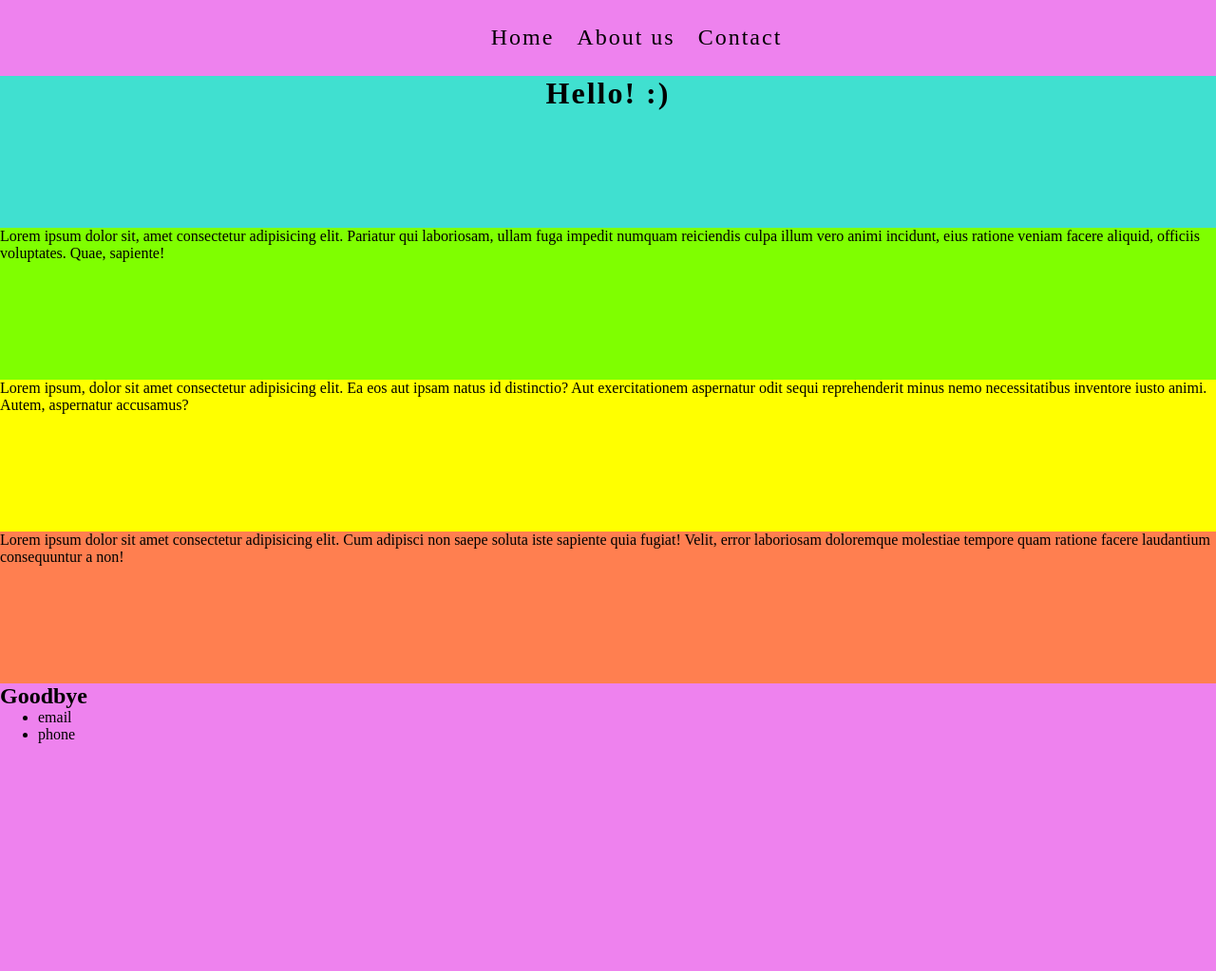
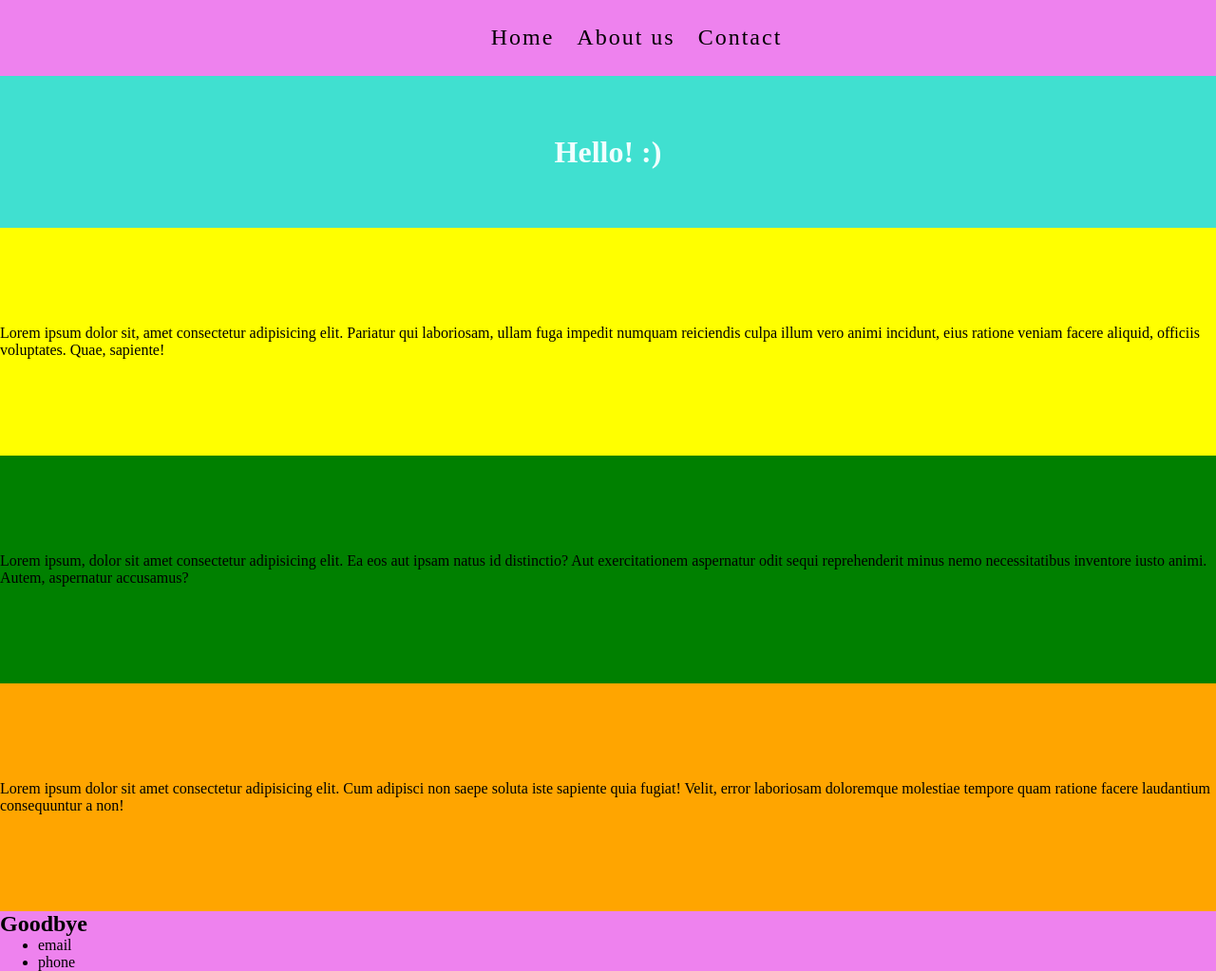
Before and after one commit to adriand1az/Css-box_model-practice, a plain HTML site: page index.html in a window 1280 px wide. Shown: the whole page at 95% size. Before the commit the page ends 800 px from the top, so only its background shows below. Drawn offline with Linux system fonts and the light colour scheme.

Commit message:
Flexbox
I implemented what I learned about using flexbox to try and re create a better version of the previous website. I feel its much easier to just use flex to get these things accomplished

```diff
--- a/index.html
+++ b/index.html
@@ -16,13 +16,16 @@
             <li>Contact</li>
         </ul>
     </nav>
+
     <div id="title">
         <h1> Hello! <span>:)</span></h1>
     </div>
-    <div id="one">Lorem ipsum dolor sit, amet consectetur adipisicing elit. Pariatur qui
+    <div id="container">
+        <div id="one">
+            <p> Lorem ipsum dolor sit, amet consectetur adipisicing elit. Pariatur qui
                 laboriosam, ullam fuga impedit numquam reiciendis culpa illum vero animi
                 incidunt, eius ratione veniam facere aliquid, officiis voluptates. Quae,
-        sapiente!
+                sapiente!</p>
         </div>
         <div id="two">
             Lorem ipsum, dolor sit amet consectetur adipisicing elit. Ea eos aut ipsam natus
@@ -34,6 +37,7 @@
             soluta iste sapiente quia fugiat! Velit, error laboriosam doloremque molestiae
             tempore quam ratione facere laudantium consequuntur a non!
         </div>
+    </div>
     <footer>
         <h2>Goodbye</h2>
         <ul>
--- a/styles.css
+++ b/styles.css
@@ -6,29 +6,28 @@ html, body{
     height: 100%;
     width: 100%;
 }
-div{
+#container{
     width: 100%;
-    height: 20%;
+    height: 90%;
+    display: flex;
+    flex-direction: column;
+    align-items: center;
+    justify-content: space-evenly;
 }
+
+/*Title*/
 #title{
     background-color: turquoise;
+    height: 20%;
+    display: flex;
+    align-items: center;
+    justify-content: center;
 }
-div#title h1{
-    text-align: center;
-    height: 50%;
-    letter-spacing: 2px;
+#title h1{
+    color: azure;
 }
-#one{
-    background-color: chartreuse;
 
-}
-#two{
-    background-color: yellow;
-}
-#three{
-    background-color: coral;
-
-}
+/* Nav bar*/
 nav{
     height: 10%;
 }
@@ -45,3 +44,20 @@ nav ul li{
     font-size: 24px;
     letter-spacing: 2px;
 }
+div{
+    display: flex;
+    align-items: center;
+    justify-content: center;
+    width: 100%;
+    height: 33.34%;
+}
+#one{
+    background-color: yellow;
+
+}
+#two{
+    background-color: green;
+}
+#three{
+    background-color: orange;
+}
```
Lines whose indentation alone changed are shown as unchanged.
